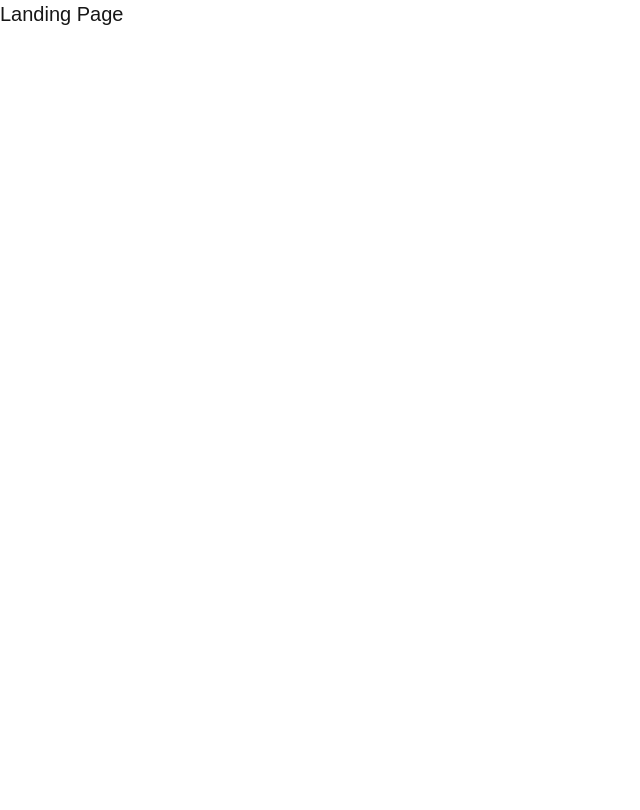
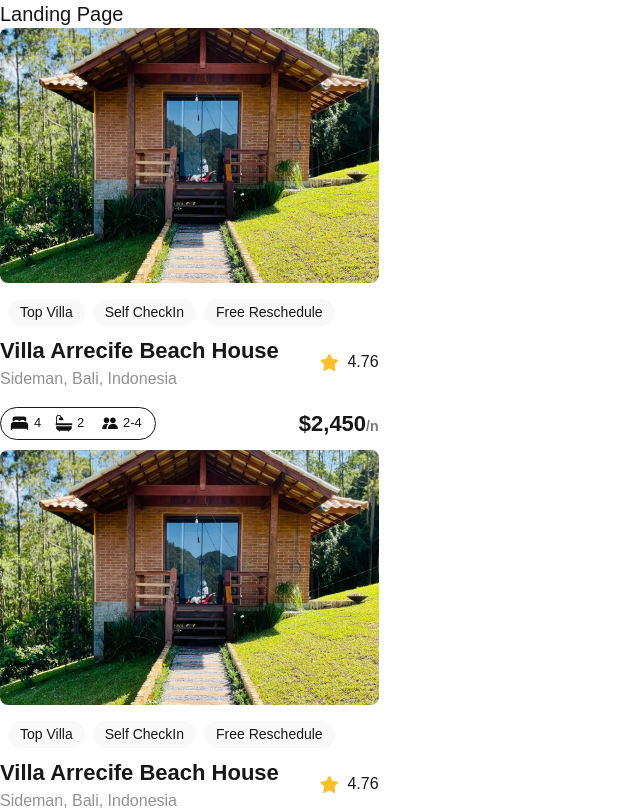
Before and after one commit to Baraka24/alx-project-0x00-setup, a Next.js app in the folder alx-project-0x00/: page /landing in a window 1280 px wide. Shown: the top 810 px of the page, without its empty margins (0-640 px from the left). Built offline with nearby package versions, Linux system fonts and the light colour scheme.

Commit message:
Using Components

```diff
--- a/alx-project-0x00/components/Card.tsx
+++ b/alx-project-0x00/components/Card.tsx
@@ -1,6 +1,6 @@
 import Image from "next/image"
-import HOUSE_IMAGE from "@/public/assets/house.png"
-import STAR_IMAGE from "@/public/assets/star.png"
+import HOUSE_IMAGE from "@/public/assets/images/house.png"
+import STAR_IMAGE from "@/public/assets/images/star.png"
 import React from "react"
 import Pill from "./Pill"
 
--- a/alx-project-0x00/pages/landing.tsx
+++ b/alx-project-0x00/pages/landing.tsx
@@ -1,7 +1,11 @@
+import Card from "@/components/Card"
+
 const Landing: React.FC =  () => {
   return (
     <div>
       <h1 className=" text-xl font-extralight">Landing Page</h1>
+      <Card />
+      <Card /> <Card />
     </div>
   )
 }
```
